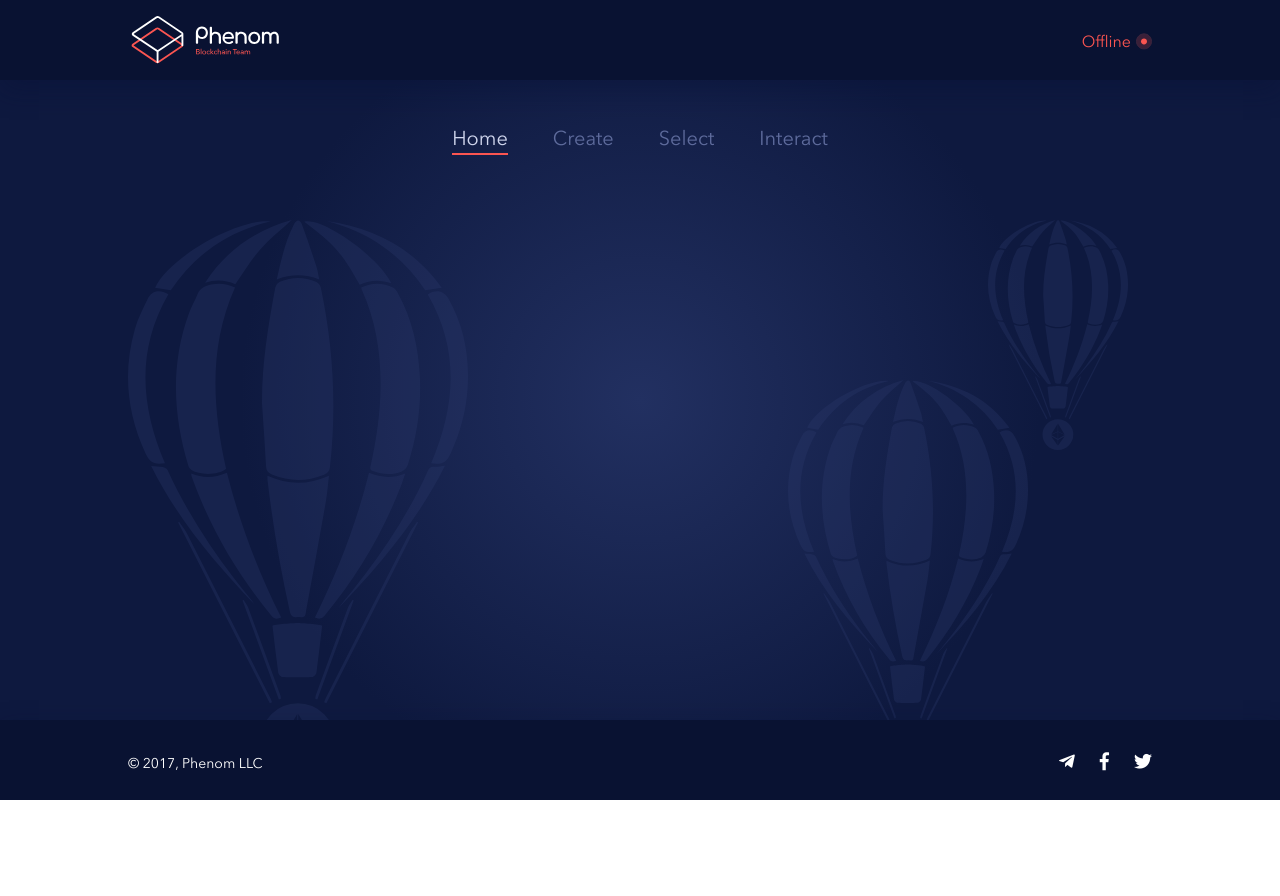
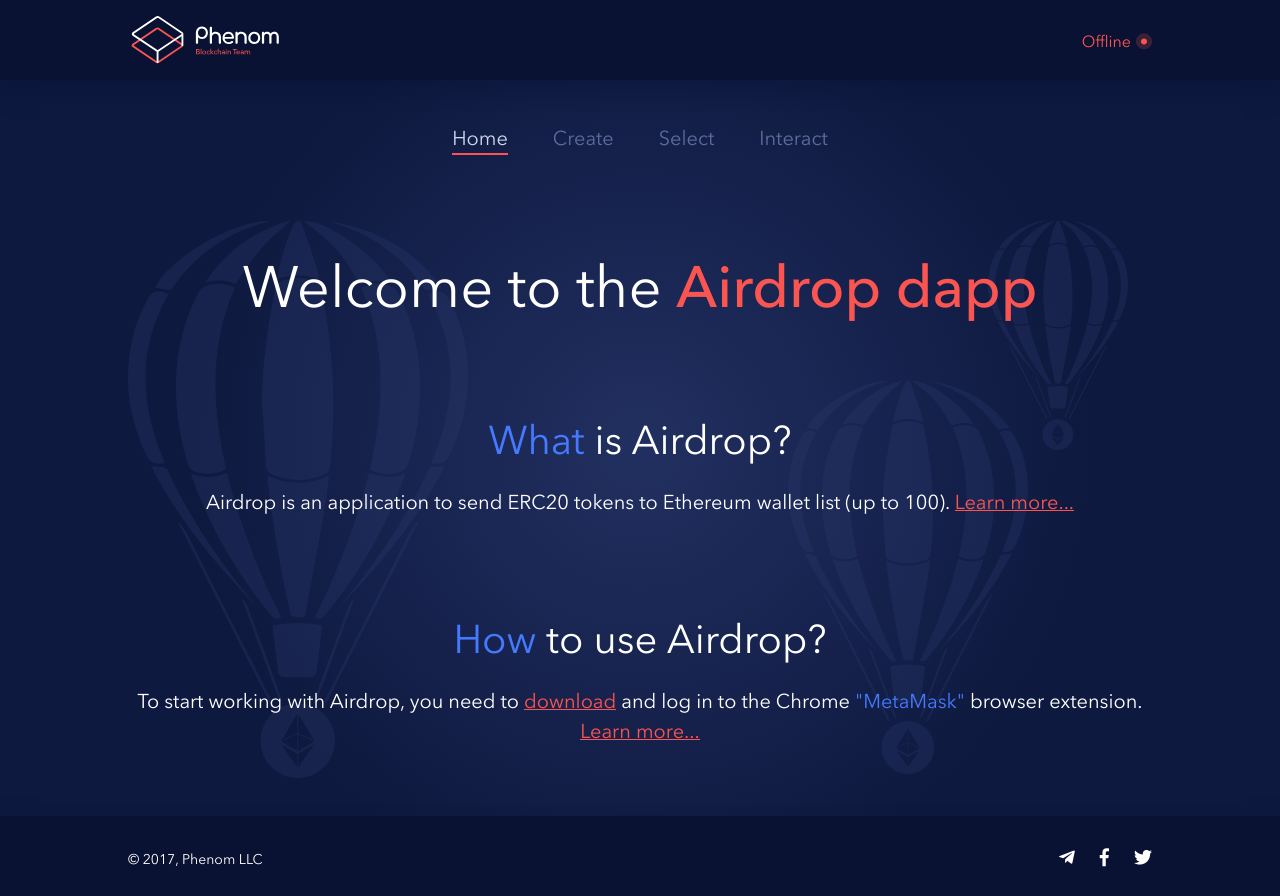
Before and after one commit to phenom-company/air-drop, a website: page src/index.html in a window 1280 px wide. Before the commit the page ends 800 px from the top, so only its background shows below. Drawn offline with nearby package versions, Linux system fonts and the light colour scheme.

Commit message:
actualize index.html

```diff
--- a/src/index.html
+++ b/src/index.html
@@ -91,7 +91,7 @@
 			<!-- Tab panes -->
 			<div class="tab-content">
 				<!-- Home content -->
-				<div class="tab-pane" id="home" role="tabpanel">
+				<div class="tab-pane active" id="home" role="tabpanel">
 					<h2 class="text-center">Welcome to the <span>Airdrop dapp</span></h2>
 					<h3 class="text-center"><span>What</span> is Airdrop?</h3>
 					<h5 class="text-center">Airdrop is an application to send ERC20 tokens to Ethereum wallet list (up to 100).
```
